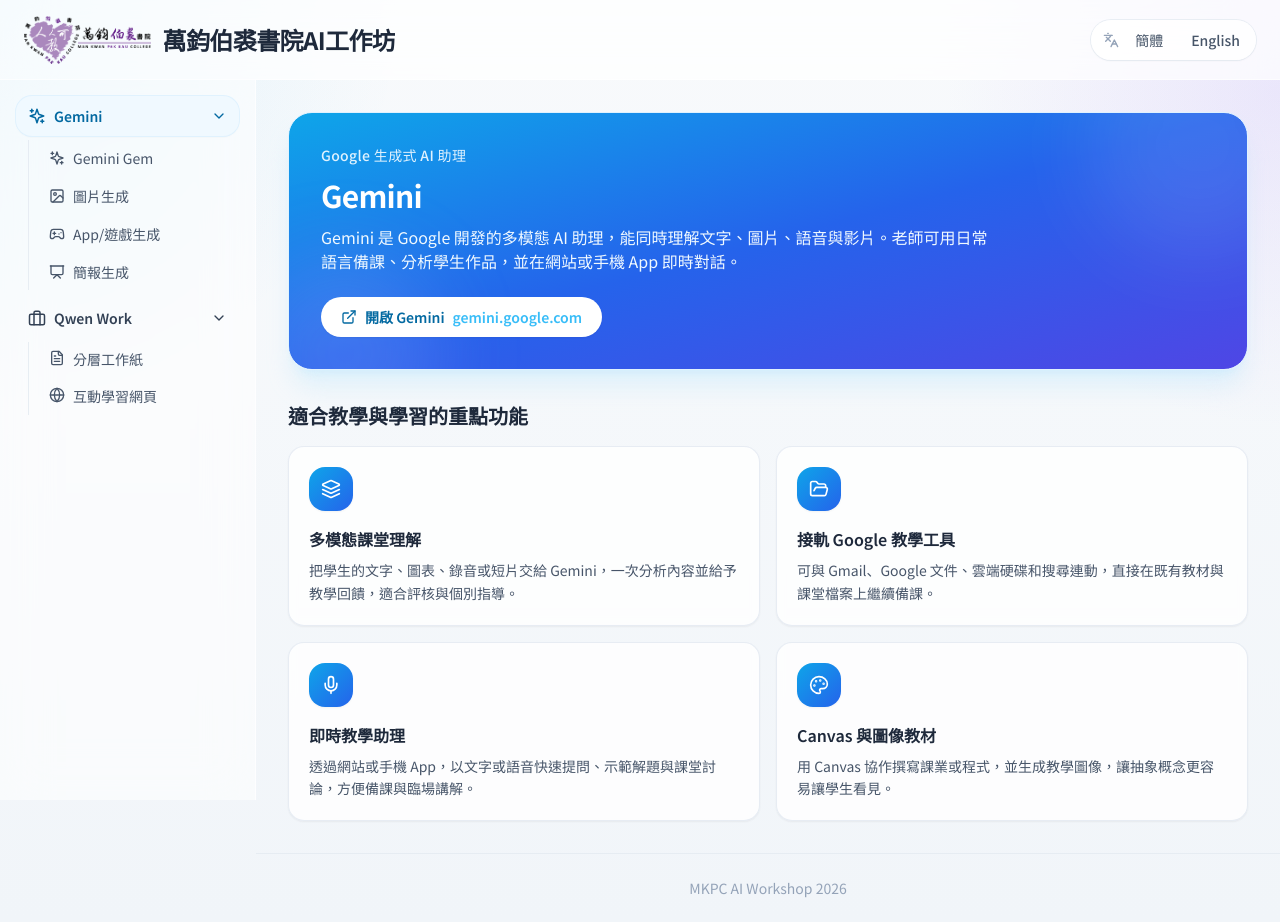
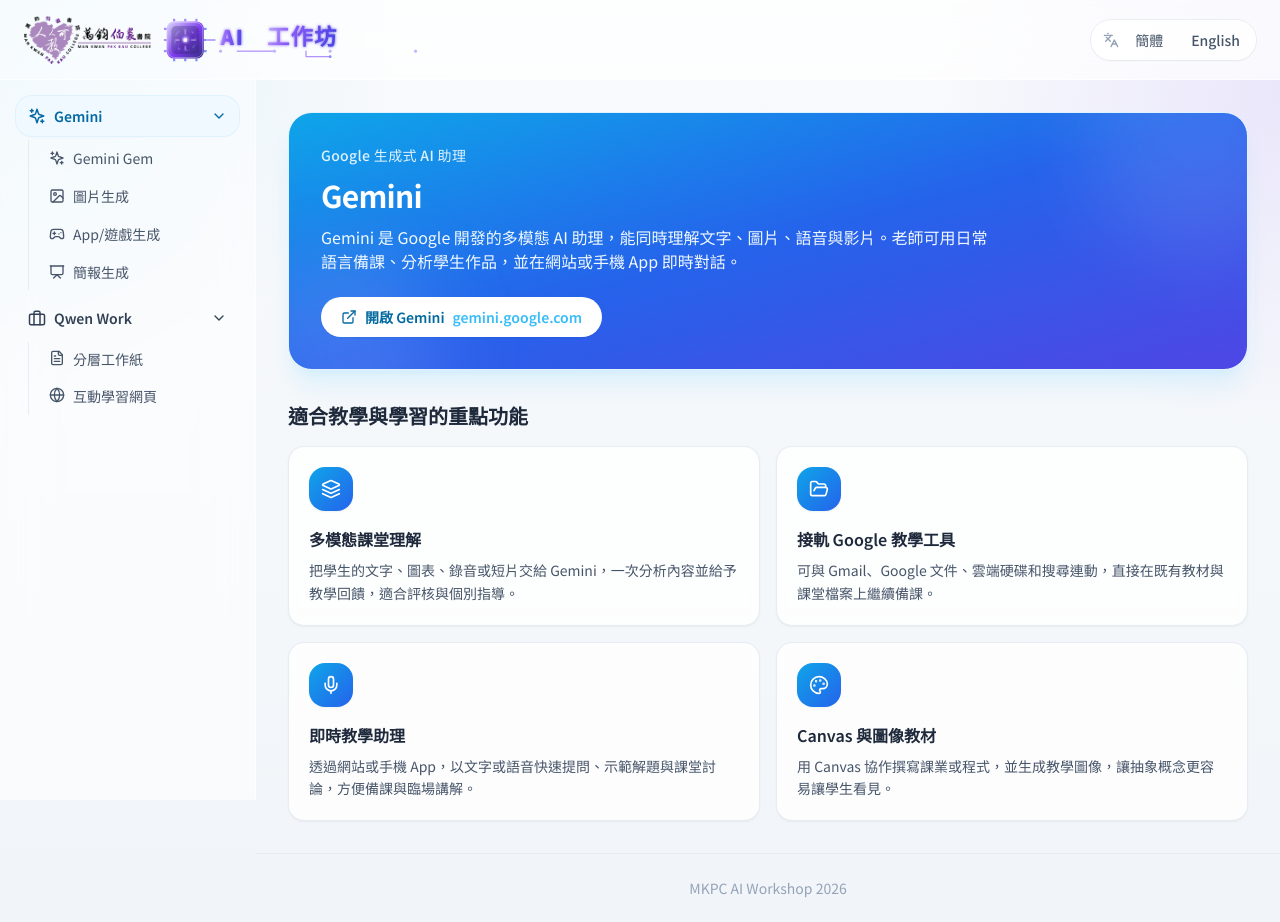
Before and after one commit to ssbbmmlui/mkpc-ai-workshop, a React (Vite) app: page / in a window 1280 px wide. Built offline with nearby package versions, Linux system fonts and the light colour scheme.

Commit message:
Replace the site title with a purple tech SVG mark
Shorten the name to AI工作坊 / AI Workshop and render it as an
animated circuit-style SVG in the header.

Co-authored-by: radium <ssbbmmlui@users.noreply.github.com>

```diff
--- a/index.html
+++ b/index.html
@@ -4,7 +4,7 @@
     <meta charset="UTF-8" />
     <link rel="icon" type="image/png" href="%BASE_URL%MKPC-Logo.png" />
     <meta name="viewport" content="width=device-width, initial-scale=1.0" />
-    <title>萬鈞伯裘書院AI工作坊</title>
+    <title>AI工作坊</title>
   </head>
   <body>
     <div id="root"></div>
--- a/src/App.tsx
+++ b/src/App.tsx
@@ -1,4 +1,4 @@
-import { useState } from 'react';
+import { useEffect, useState } from 'react';
 import { Languages, Menu } from 'lucide-react';
 import { GeminiHomeTab } from './components/GeminiHomeTab';
 import { GeminiTab } from './components/GeminiTab';
@@ -8,6 +8,7 @@ import { PresentationTab } from './components/PresentationTab';
 import { QwenWorkTab } from './components/QwenWorkTab';
 import { QwenWebTab } from './components/QwenWebTab';
 import { QwenWorksheetsTab } from './components/QwenWorksheetsTab';
+import { SiteTitle } from './components/SiteTitle';
 import { Page, Sidebar } from './components/Sidebar';
 import { Lang, t } from './i18n';
 import { assetUrl } from './assetUrl';
@@ -18,6 +19,11 @@ function App() {
   const [geminiOpen, setGeminiOpen] = useState(true);
   const [qwenOpen, setQwenOpen] = useState(true);
   const [menuOpen, setMenuOpen] = useState(false);
+
+  useEffect(() => {
+    document.title = t('title', lang);
+    document.documentElement.lang = lang === 'en' ? 'en' : lang === 'sc' ? 'zh-Hans' : 'zh-Hant';
+  }, [lang]);
 
   const handleSelect = (page: Page) => {
     setActivePage(page);
@@ -43,9 +49,7 @@ function App() {
               <Menu size={20} />
             </button>
             <img src={assetUrl('MKPC-Logo.png')} alt="MKPC Logo" className="h-12 w-auto shrink-0" />
-            <h1 className="truncate text-lg font-bold tracking-tight text-slate-800 md:text-2xl">
-              {t('title', lang)}
-            </h1>
+            <SiteTitle lang={lang} />
           </div>
 
           <div className="flex shrink-0 items-center gap-1 rounded-full bg-white/80 p-1 shadow-sm ring-1 ring-slate-200/70">
--- /dev/null
+++ b/src/components/SiteTitle.tsx
@@ -0,0 +1,147 @@
+import { useId } from 'react';
+import { Lang, t } from '../i18n';
+
+interface Props {
+  lang: Lang;
+}
+
+export function SiteTitle({ lang }: Props) {
+  const uid = useId().replace(/:/g, '');
+  const label = t('title', lang);
+  const isEn = lang === 'en';
+  const width = isEn ? 412 : 318;
+  const textGrad = `${uid}-text`;
+  const chipGrad = `${uid}-chip`;
+  const coreGrad = `${uid}-core`;
+  const lineGrad = `${uid}-line`;
+  const glow = `${uid}-glow`;
+  const grid = `${uid}-grid`;
+
+  return (
+    <h1 className="min-w-0" aria-label={label}>
+      <svg
+        viewBox={`0 0 ${width} 56`}
+        role="img"
+        aria-hidden="true"
+        className="site-title-svg h-10 w-auto max-w-[min(100%,22rem)] md:h-[3.25rem] md:max-w-none"
+      >
+        <defs>
+          <linearGradient id={textGrad} x1="0" y1="0" x2="1" y2="0.2">
+            <stop offset="0%" stopColor="#c4b5fd" />
+            <stop offset="38%" stopColor="#8b5cf6" />
+            <stop offset="100%" stopColor="#4f46e5" />
+          </linearGradient>
+          <linearGradient id={chipGrad} x1="0" y1="0" x2="1" y2="1">
+            <stop offset="0%" stopColor="#ddd6fe" />
+            <stop offset="55%" stopColor="#7c3aed" />
+            <stop offset="100%" stopColor="#312e81" />
+          </linearGradient>
+          <radialGradient id={coreGrad} cx="50%" cy="45%" r="55%">
+            <stop offset="0%" stopColor="#f5d0fe" />
+            <stop offset="45%" stopColor="#a78bfa" />
+            <stop offset="100%" stopColor="#4c1d95" />
+          </radialGradient>
+          <linearGradient id={lineGrad} x1="0" y1="0" x2="1" y2="0">
+            <stop offset="0%" stopColor="#a78bfa" />
+            <stop offset="100%" stopColor="#6366f1" stopOpacity="0.15" />
+          </linearGradient>
+          <pattern id={grid} width="6" height="6" patternUnits="userSpaceOnUse">
+            <path d="M6 0H0V6" fill="none" stroke="#c4b5fd" strokeOpacity="0.35" strokeWidth="0.4" />
+          </pattern>
+          <filter id={glow} x="-30%" y="-40%" width="160%" height="180%">
+            <feGaussianBlur stdDeviation="1.8" result="blur" />
+            <feMerge>
+              <feMergeNode in="blur" />
+              <feMergeNode in="SourceGraphic" />
+            </feMerge>
+          </filter>
+        </defs>
+
+        <g transform="translate(4 8)">
+          {[8, 20, 32].map((y) => (
+            <rect key={`l${y}`} x="-3" y={y - 1.2} width="3" height="2.4" rx="0.4" fill="#a78bfa" />
+          ))}
+          {[8, 20, 32].map((y) => (
+            <rect key={`r${y}`} x="40" y={y - 1.2} width="3" height="2.4" rx="0.4" fill="#818cf8" />
+          ))}
+          {[8, 20, 32].map((x) => (
+            <rect key={`t${x}`} x={x - 1.2} y="-3" width="2.4" height="3" rx="0.4" fill="#a78bfa" />
+          ))}
+          {[8, 20, 32].map((x) => (
+            <rect key={`b${x}`} x={x - 1.2} y="40" width="2.4" height="3" rx="0.4" fill="#818cf8" />
+          ))}
+
+          <rect x="0" y="0" width="40" height="40" rx="8" fill={`url(#${chipGrad})`} />
+          <rect x="1.2" y="1.2" width="37.6" height="37.6" rx="7" fill="none" stroke="#ede9fe" strokeOpacity="0.55" strokeWidth="0.8" />
+          <rect x="5" y="5" width="30" height="30" rx="5" fill={`url(#${grid})`} fillOpacity="0.9" />
+          <rect x="5" y="5" width="30" height="30" rx="5" fill="#1e1b4b" fillOpacity="0.28" />
+
+          <g className="site-title-orbit">
+            <circle cx="20" cy="20" r="11.5" fill="none" stroke="#c4b5fd" strokeOpacity="0.75" strokeWidth="0.7" strokeDasharray="3.2 5.4" />
+          </g>
+
+          <path
+            d="M20 9.5 V14 M20 26 V30.5 M9.5 20 H14 M26 20 H30.5"
+            stroke="#e9d5ff"
+            strokeWidth="0.9"
+            strokeLinecap="round"
+          />
+          <circle cx="20" cy="20" r="5.6" fill={`url(#${coreGrad})`} filter={`url(#${glow})`} className="site-title-core" />
+          <circle cx="20" cy="20" r="2.1" fill="#faf5ff" />
+        </g>
+
+        <path
+          d="M48 28 H56"
+          stroke="#a78bfa"
+          strokeWidth="1.4"
+          strokeLinecap="round"
+        />
+
+        <g filter={`url(#${glow})`}>
+          <text
+            x="62"
+            y="33"
+            fill={`url(#${textGrad})`}
+            fontFamily="Orbitron, Noto Sans TC, system-ui, sans-serif"
+            fontSize="22"
+            fontWeight="800"
+            letterSpacing="1.8"
+          >
+            AI
+          </text>
+          <text
+            x="112"
+            y="33.5"
+            fill={`url(#${textGrad})`}
+            fontFamily={isEn ? 'Orbitron, Noto Sans TC, system-ui, sans-serif' : 'Noto Sans TC, system-ui, sans-serif'}
+            fontSize={isEn ? 22 : 24}
+            fontWeight="800"
+            letterSpacing={isEn ? '0.6' : '1.4'}
+          >
+            {isEn ? 'Workshop' : '工作坊'}
+          </text>
+        </g>
+
+        <g transform="translate(62 36)">
+          <path
+            d={isEn ? 'M0 4 H290' : 'M0 4 H210'}
+            stroke={`url(#${lineGrad})`}
+            strokeWidth="1.15"
+            fill="none"
+          />
+          <path
+            d={isEn ? 'M18 4 H70 M110 4 V10 H140' : 'M18 4 H58 M92 4 V10 H118'}
+            stroke="#8b5cf6"
+            strokeWidth="0.9"
+            fill="none"
+            strokeLinecap="square"
+          />
+          {(isEn ? [0, 70, 140, 210, 290] : [0, 58, 118, 210]).map((x) => (
+            <circle key={x} cx={x} cy="4" r="1.7" fill="#c4b5fd" />
+          ))}
+          <circle cx={isEn ? 140 : 118} cy="10" r="1.5" fill="#818cf8" />
+        </g>
+      </svg>
+    </h1>
+  );
+}
--- a/src/i18n.ts
+++ b/src/i18n.ts
@@ -1,7 +1,7 @@
 export type Lang = 'tc' | 'sc' | 'en';
 
 const translations: Record<string, { tc: string; sc: string; en: string }> = {
-  title: { tc: '萬鈞伯裘書院AI工作坊', sc: '万钧伯裘书院AI工作坊', en: 'MKPC AI Workshop' },
+  title: { tc: 'AI工作坊', sc: 'AI工作坊', en: 'AI Workshop' },
   geminiGroup: { tc: 'Gemini', sc: 'Gemini', en: 'Gemini' },
   geminiEyebrow: { tc: 'Google 生成式 AI 助理', sc: 'Google 生成式 AI 助理', en: 'Google generative AI assistant' },
   geminiHeadline: { tc: 'Gemini', sc: 'Gemini', en: 'Gemini' },
--- a/src/index.css
+++ b/src/index.css
@@ -1,4 +1,4 @@
-@import url('https://fonts.googleapis.com/css2?family=Noto+Sans+TC:wght@300;400;500;600;700;900&display=swap');
+@import url('https://fonts.googleapis.com/css2?family=Noto+Sans+TC:wght@300;400;500;600;700;900&family=Orbitron:wght@600;700;800&display=swap');
 
 @tailwind base;
 @tailwind components;
@@ -73,3 +73,36 @@ body {
 .fade-in-up {
   animation: fadeInUp 0.4s ease-out;
 }
+
+@keyframes site-title-orbit {
+  to {
+    transform: rotate(360deg);
+  }
+}
+
+@keyframes site-title-core {
+  0%,
+  100% {
+    opacity: 0.88;
+  }
+  50% {
+    opacity: 1;
+  }
+}
+
+.site-title-orbit {
+  transform-box: fill-box;
+  transform-origin: center;
+  animation: site-title-orbit 9s linear infinite;
+}
+
+.site-title-core {
+  animation: site-title-core 2.4s ease-in-out infinite;
+}
+
+@media (prefers-reduced-motion: reduce) {
+  .site-title-orbit,
+  .site-title-core {
+    animation: none;
+  }
+}
```
